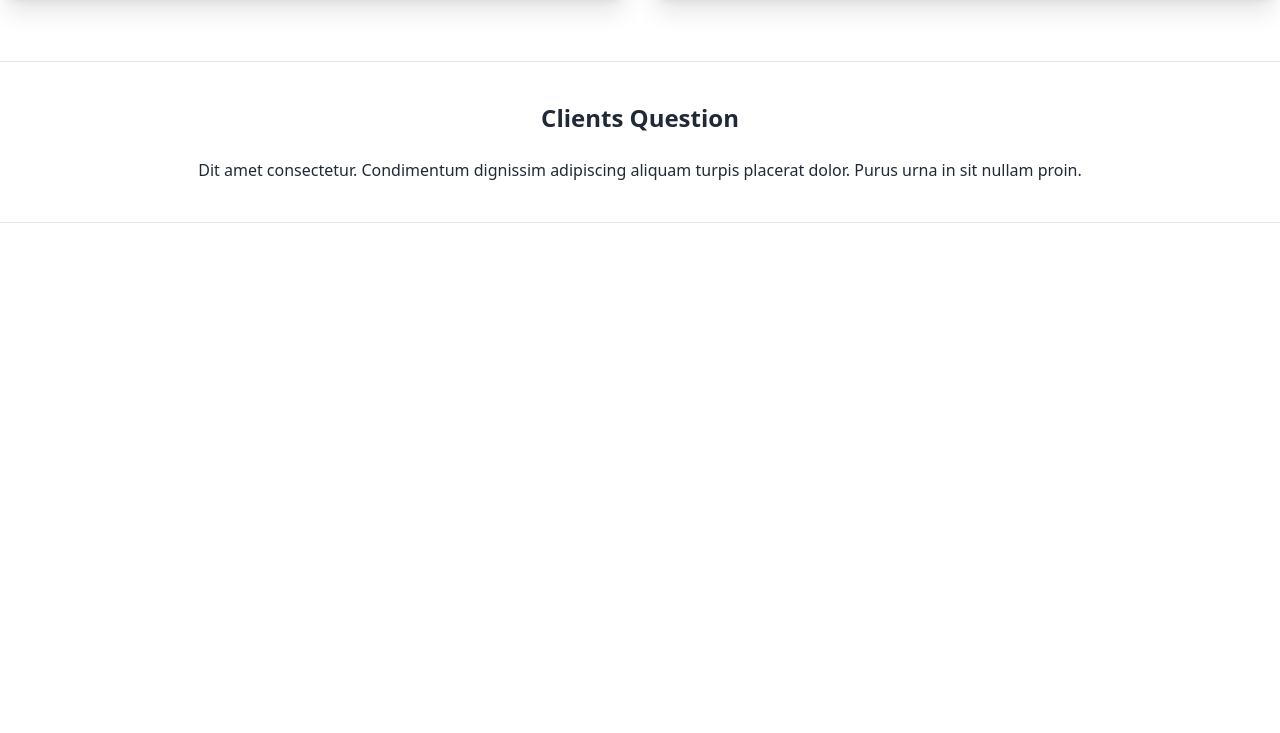
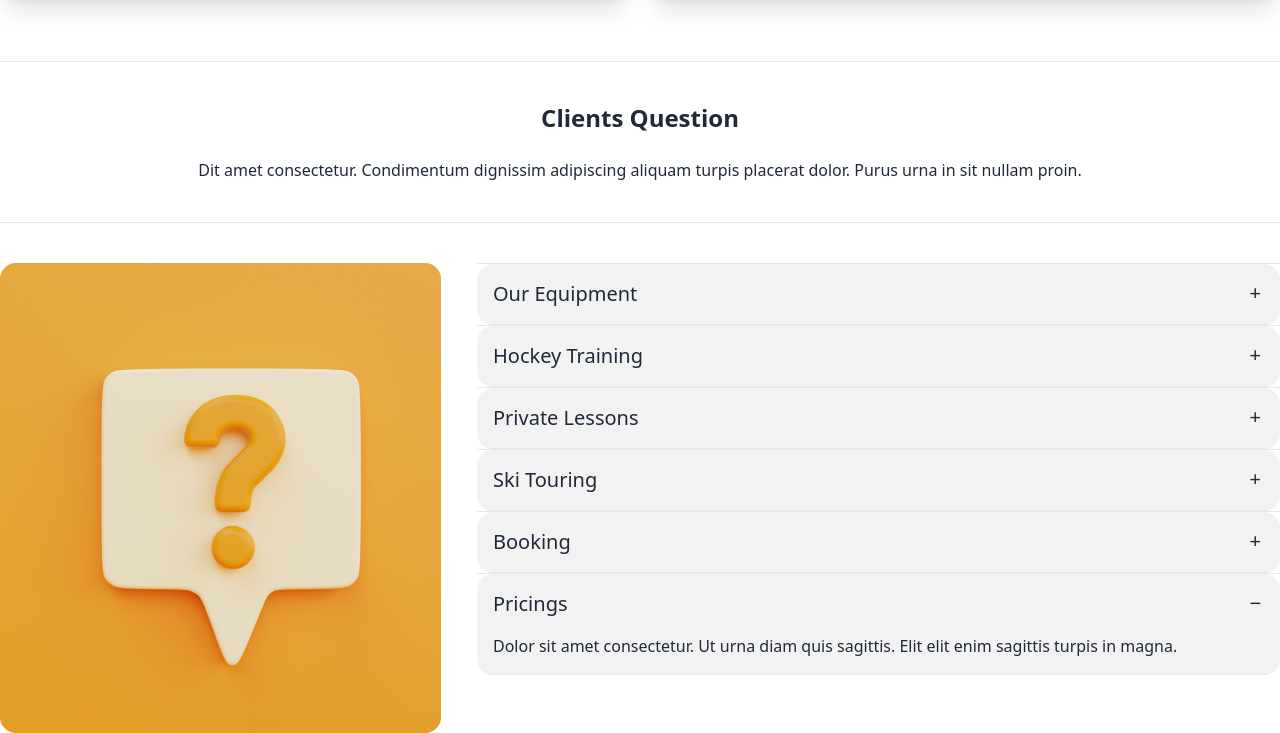
Before and after one commit to foisal2/project-3, a plain HTML site: page index.html in a window 1280 px wide. Shown: the part 3155-3888 px from the top of the page. Before the commit the page ends 3418 px from the top, so only its background shows below. Drawn offline with nearby package versions, Linux system fonts and the light colour scheme.

Commit message:
FAQ section

```diff
--- a/index.html
+++ b/index.html
@@ -424,6 +424,90 @@
 
     <hr class="my-10">
 
+    <!-- faq -->
+
+<div class="flex gap-9">
+
+   <div class="">
+<img class=" " src="./Images/11.png" alt="">
+   </div>
+   <div class="flex-1 ">
+
+<!-- first -->
+<hr>
+    <div class="collapse collapse-plus bg-base-200">
+        <input type="radio" name="my-accordion-3" checked="checked" />
+        <div class="font-bold text-lg collapse-title text-xl font-medium">
+            Our Equipment
+        </div>
+        <div class="collapse-content">
+          <p class="font-medium text-base">Dolor sit amet consectetur. Ut urna diam quis sagittis. Elit elit enim sagittis turpis in magna.</p>
+        </div>
+        <hr>
+      </div>
+<!-- first 2 -->
+<hr>
+    <div class="collapse collapse-plus bg-base-200">
+        <input type="radio" name="my-accordion-3" checked="checked" />
+        <div class="font-bold text-lg collapse-title text-xl font-medium">
+            Hockey Training
+        </div>
+        <div class="collapse-content">
+          <p class="font-medium text-base">Dolor sit amet consectetur. Ut urna diam quis sagittis. Elit elit enim sagittis turpis in magna.</p>
+        </div>
+        <hr>
+      </div>
+<!-- first  3-->
+<hr>
+    <div class="collapse collapse-plus bg-base-200">
+        <input type="radio" name="my-accordion-3" checked="checked" />
+        <div class="font-bold text-lg collapse-title text-xl font-medium">
+            Private Lessons
+        </div>
+        <div class="collapse-content">
+          <p class="font-medium text-base">Dolor sit amet consectetur. Ut urna diam quis sagittis. Elit elit enim sagittis turpis in magna.</p>
+        </div>
+        <hr>
+      </div>
+<!-- first 4-->
+<hr>
+    <div class="collapse collapse-plus bg-base-200">
+        <input type="radio" name="my-accordion-3" checked="checked" />
+        <div class="font-bold text-lg collapse-title text-xl font-medium">
+            Ski Touring
+        </div>
+        <div class="collapse-content">
+          <p class="font-medium text-base">Dolor sit amet consectetur. Ut urna diam quis sagittis. Elit elit enim sagittis turpis in magna.</p>
+        </div>
+        <hr>
+      </div>
+<!-- first 5-->
+<hr>
+    <div class="collapse collapse-plus bg-base-200">
+        <input type="radio" name="my-accordion-3" checked="checked" />
+        <div class="font-bold text-lg collapse-title text-xl font-medium">
+            Booking
+        </div>
+        <div class="collapse-content">
+          <p class="font-medium text-base">Dolor sit amet consectetur. Ut urna diam quis sagittis. Elit elit enim sagittis turpis in magna.</p>
+        </div>
+        <hr>
+      </div>
+<!-- first  6-->
+<hr>
+    <div class="collapse collapse-plus bg-base-200">
+        <input type="radio" name="my-accordion-3" checked="checked" />
+        <div class="font-bold text-lg collapse-title text-xl font-medium">
+            Pricings
+        </div>
+        <div class="collapse-content">
+          <p class="font-medium text-base">Dolor sit amet consectetur. Ut urna diam quis sagittis. Elit elit enim sagittis turpis in magna.</p>
+        </div>
+        <hr>
+      </div>
+
+   </div>
+</div>
 
 </section>
 
```
